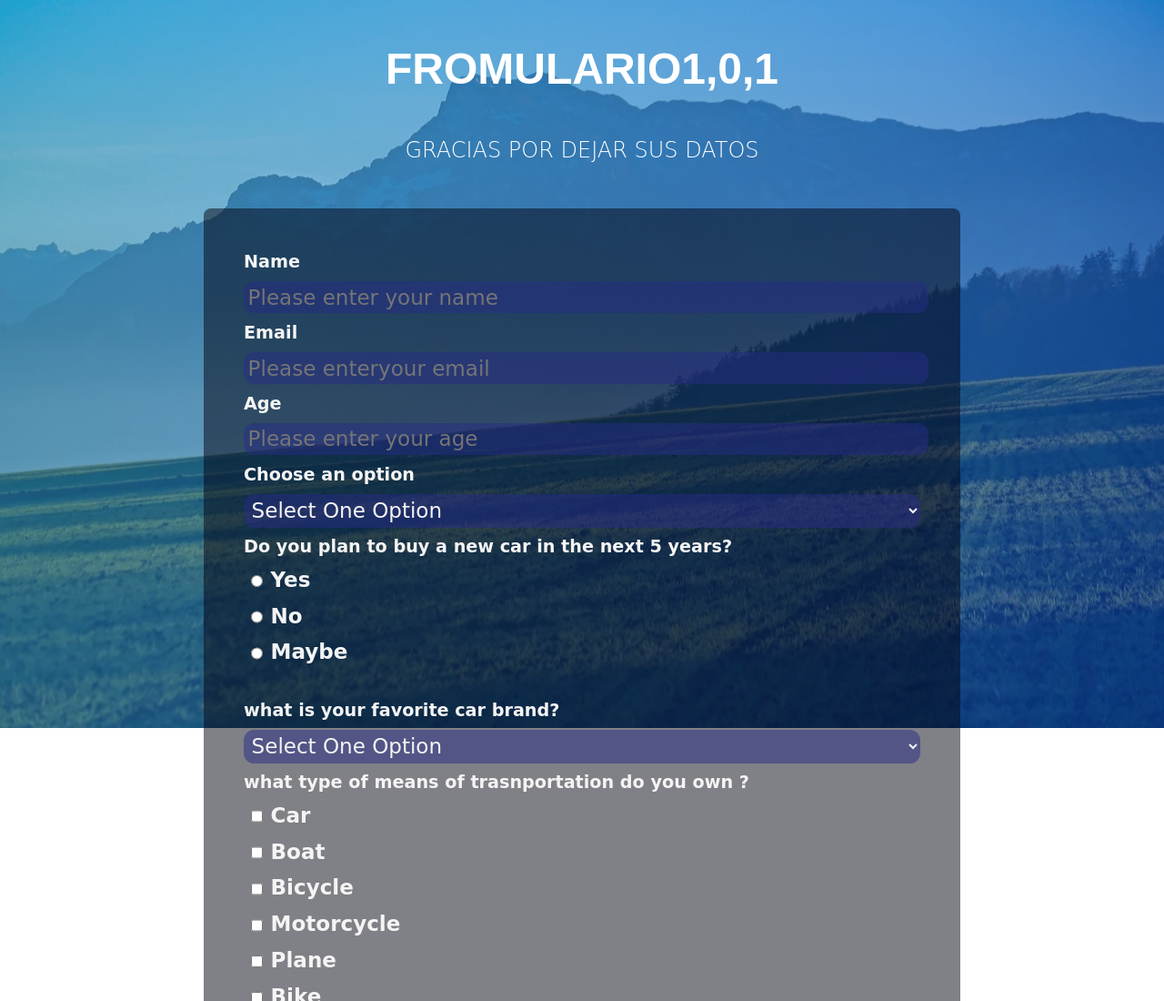
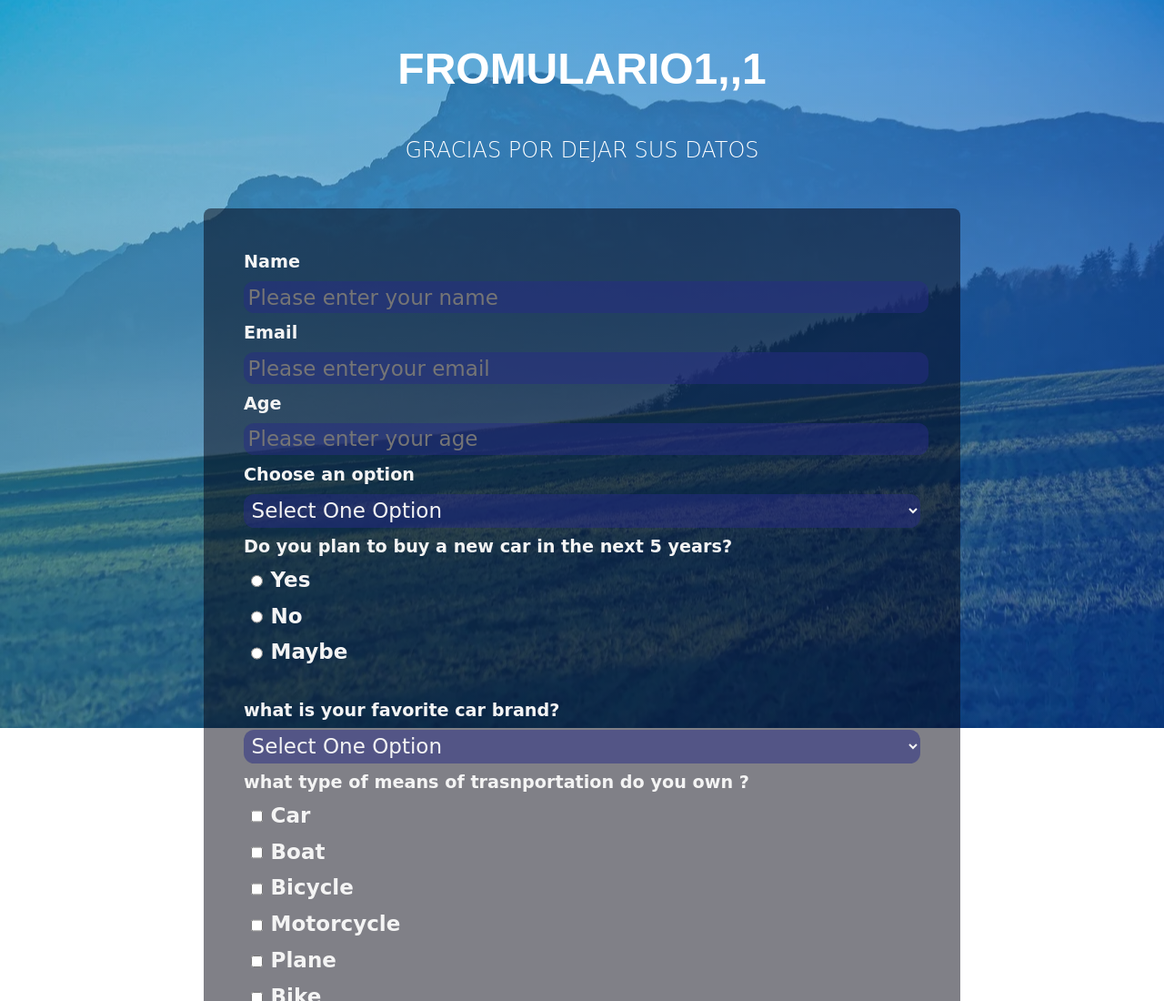
Before and after one commit to Sflorez498/5Qprueba, a website built with webpack: page src/index.html in a window 1280 px wide. Shown: the top 1100 px of the page at 91% size. Built offline with nearby package versions, Linux system fonts and the light colour scheme.

Commit message:
prueba1,2

```diff
--- a/src/index.html
+++ b/src/index.html
@@ -7,7 +7,7 @@
     <title>Formulario  Final 12</title>
 </head>
 <body>
-    <h1 id="title">FROMULARIO1,0,1</h1>
+    <h1 id="title">FROMULARIO1,,1</h1>
     <p id="description">
       GRACIAS POR DEJAR SUS DATOS
     </p>
```
